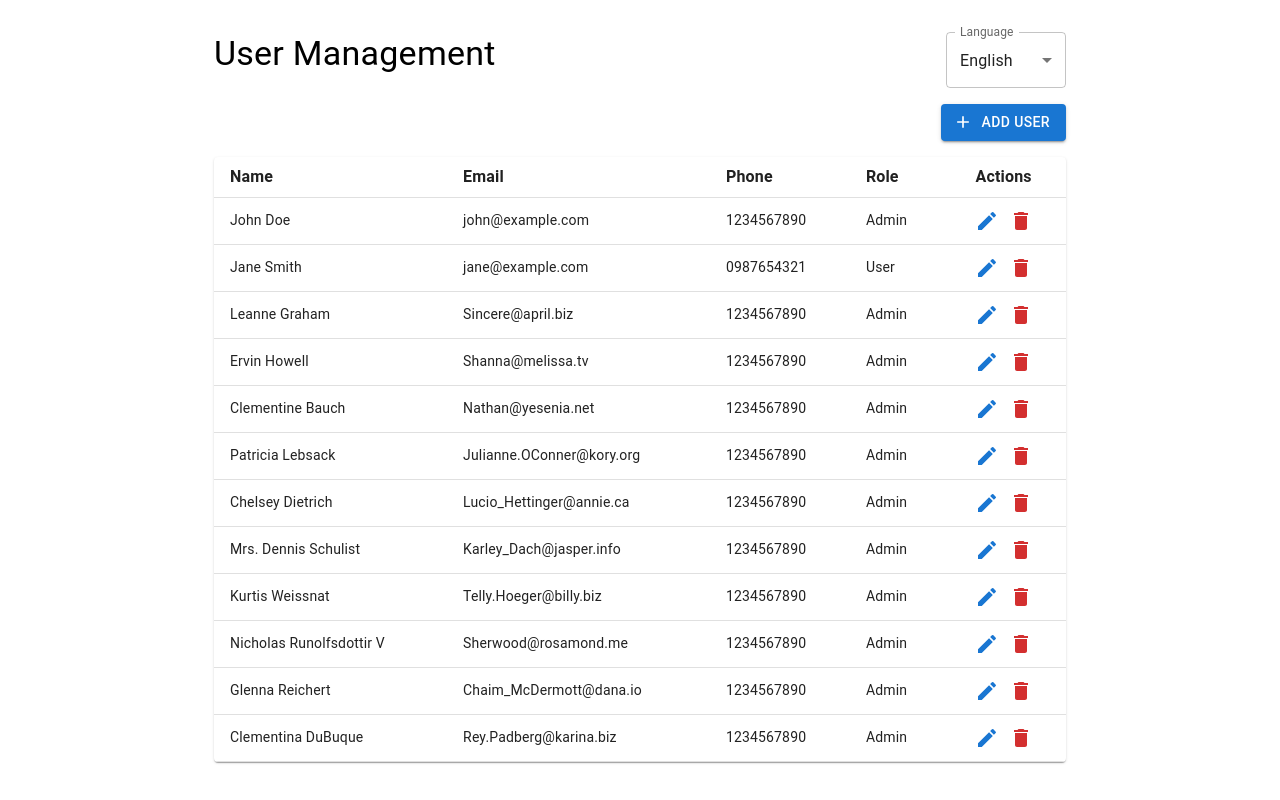
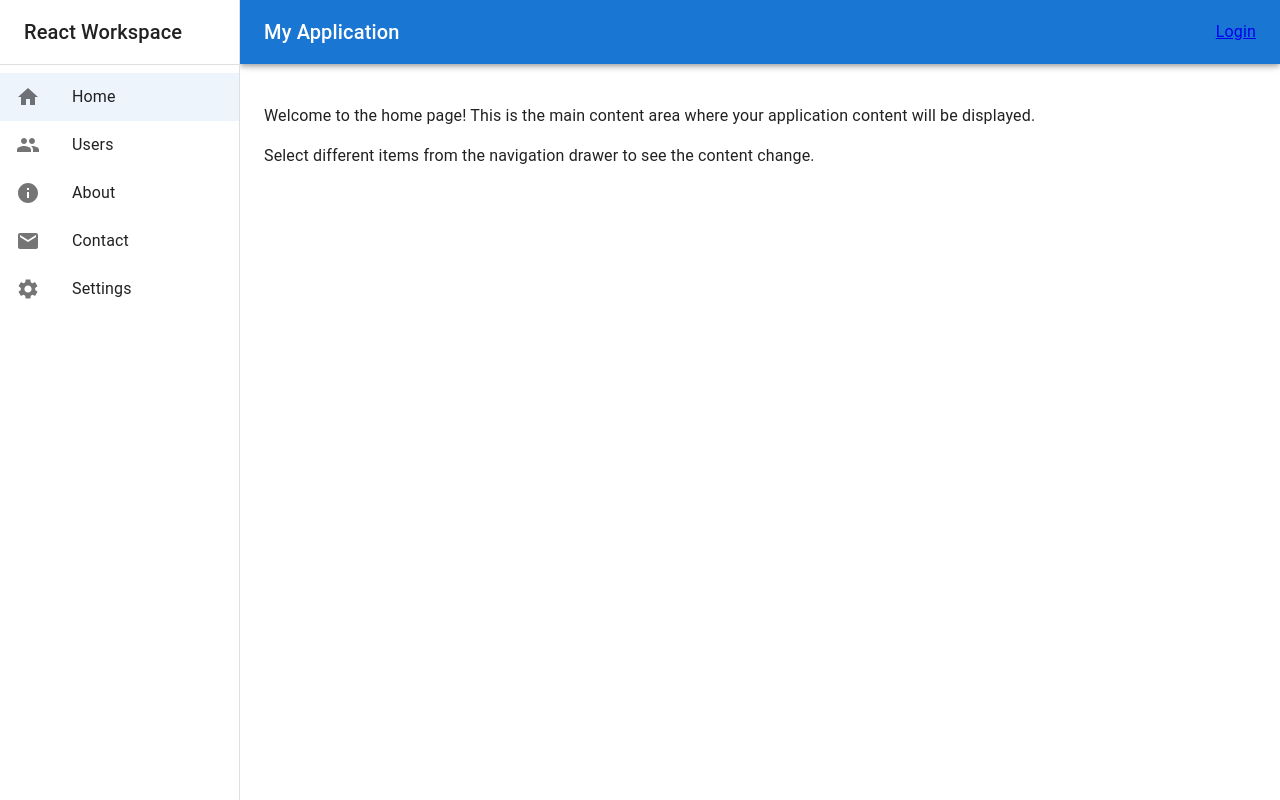
Before and after one commit to ajaykumar-bg/react-hook-form-mui-example, a React (Create React App) app: page /users in a window 1280 px wide. Built offline with nearby package versions, Linux system fonts and the light colour scheme; data requests are answered from the project's data file.

Commit message:
Added Appbar and drawer

```diff
--- a/src/App.jsx
+++ b/src/App.jsx
@@ -8,9 +8,9 @@ import {
 } from 'react-router-dom';
 
 import { store } from './redux/store';
+import ResponsiveDrawer from './components/ResponsiveDrawer';
 import Login from './features/auth/components/MuiLogin';
 import Register from './features/auth/components/MuiRegister';
-import UserManagement from './features/users/components/UserManagement';
 import ProtectedRoute from './components/ProtectedRoute';
 
 const App = () => {
@@ -24,7 +24,7 @@ const App = () => {
 						path='/users'
 						element={
 							<ProtectedRoute>
-								<UserManagement />
+								<ResponsiveDrawer />
 							</ProtectedRoute>
 						}
 					/>
--- /dev/null
+++ b/src/components/About.js
@@ -0,0 +1,14 @@
+import React from 'react';
+
+function About() {
+	return (
+		<div>
+			<p>
+				This is the about page. Here you can provide information about your
+				application or organization.
+			</p>
+		</div>
+	);
+}
+
+export default About;
--- /dev/null
+++ b/src/components/Contact.js
@@ -0,0 +1,14 @@
+import React from 'react';
+
+function Contact() {
+	return (
+		<div>
+			<p>
+				This is the contact page. Here you can provide contact information or a
+				form.
+			</p>
+		</div>
+	);
+}
+
+export default Contact;
--- /dev/null
+++ b/src/components/Home.js
@@ -0,0 +1,18 @@
+import React from 'react';
+
+function Home() {
+	return (
+		<div>
+			<p>
+				Welcome to the home page! This is the main content area where your
+				application content will be displayed.
+			</p>
+			<p>
+				Select different items from the navigation drawer to see the content
+				change.
+			</p>
+		</div>
+	);
+}
+
+export default Home;
--- /dev/null
+++ b/src/components/ResponsiveDrawer.js
@@ -0,0 +1,163 @@
+import React, { useState } from 'react';
+import { Link } from 'react-router';
+import {
+	AppBar,
+	Box,
+	CssBaseline,
+	Divider,
+	Drawer,
+	IconButton,
+	List,
+	ListItem,
+	ListItemButton,
+	ListItemIcon,
+	ListItemText,
+	Toolbar,
+	Typography,
+} from '@mui/material';
+import MenuIcon from '@mui/icons-material/Menu';
+import HomeIcon from '@mui/icons-material/Home';
+import PeopleIcon from '@mui/icons-material/People';
+import InfoIcon from '@mui/icons-material/Info';
+import MailIcon from '@mui/icons-material/Mail';
+import SettingsIcon from '@mui/icons-material/Settings';
+
+import Home from '../components/Home';
+import Contact from '../components/Contact';
+import Settings from '../components/Settings';
+import About from '../components/About';
+
+import UserManagement from '../features/users/components/UserManagement';
+
+const drawerWidth = 240;
+
+function ResponsiveDrawer() {
+	const [mobileOpen, setMobileOpen] = useState(false);
+	const [activeItem, setActiveItem] = useState('Home');
+
+	const handleDrawerToggle = () => {
+		setMobileOpen(!mobileOpen);
+	};
+
+	const menuItems = [
+		{ text: 'Home', icon: <HomeIcon /> },
+		{ text: 'Users', icon: <PeopleIcon /> },
+		{ text: 'About', icon: <InfoIcon /> },
+		{ text: 'Contact', icon: <MailIcon /> },
+		{ text: 'Settings', icon: <SettingsIcon /> },
+	];
+
+	const drawer = (
+		<div>
+			<Toolbar>
+				<Typography variant='h6' noWrap component='div'>
+					React Workspace
+				</Typography>
+			</Toolbar>
+			<Divider />
+			<List>
+				{menuItems.map((item) => (
+					<ListItem key={item.text} disablePadding>
+						<ListItemButton
+							selected={activeItem === item.text}
+							onClick={() => setActiveItem(item.text)}
+						>
+							<ListItemIcon>{item.icon}</ListItemIcon>
+							<ListItemText primary={item.text} />
+						</ListItemButton>
+					</ListItem>
+				))}
+			</List>
+		</div>
+	);
+
+	return (
+		<Box sx={{ display: 'flex' }}>
+			<CssBaseline />
+			<AppBar
+				position='fixed'
+				sx={{
+					width: { sm: `calc(100% - ${drawerWidth}px)` },
+					ml: { sm: `${drawerWidth}px` },
+				}}
+			>
+				<Toolbar>
+					<IconButton
+						color='inherit'
+						aria-label='open drawer'
+						edge='start'
+						onClick={handleDrawerToggle}
+						sx={{ mr: 2, display: { sm: 'none' } }}
+					>
+						<MenuIcon />
+					</IconButton>
+					<Typography variant='h6' noWrap component='div' sx={{ flexGrow: 1 }}>
+						My Application
+					</Typography>
+					<Link
+						to={{
+							pathname: '/login',
+						}}
+					>
+						Login
+					</Link>
+				</Toolbar>
+			</AppBar>
+			<Box
+				component='nav'
+				sx={{ width: { sm: drawerWidth }, flexShrink: { sm: 0 } }}
+				aria-label='mailbox folders'
+			>
+				{/* The implementation can be swapped with js to avoid SEO duplication of links. */}
+				<Drawer
+					variant='temporary'
+					open={mobileOpen}
+					onClose={handleDrawerToggle}
+					ModalProps={{
+						keepMounted: true, // Better open performance on mobile.
+					}}
+					sx={{
+						display: { xs: 'block', sm: 'none' },
+						'& .MuiDrawer-paper': {
+							boxSizing: 'border-box',
+							width: drawerWidth,
+						},
+					}}
+				>
+					{drawer}
+				</Drawer>
+				<Drawer
+					variant='permanent'
+					sx={{
+						display: { xs: 'none', sm: 'block' },
+						'& .MuiDrawer-paper': {
+							boxSizing: 'border-box',
+							width: drawerWidth,
+						},
+					}}
+					open
+				>
+					{drawer}
+				</Drawer>
+			</Box>
+			<Box
+				component='main'
+				sx={{
+					flexGrow: 1,
+					p: 3,
+					width: { sm: `calc(100% - ${drawerWidth}px)` },
+				}}
+			>
+				<Toolbar />
+				<>
+					{activeItem === 'Home' && <Home />}
+					{activeItem === 'Users' && <UserManagement />}
+					{activeItem === 'About' && <About />}
+					{activeItem === 'Contact' && <Contact />}
+					{activeItem === 'Settings' && <Settings />}
+				</>
+			</Box>
+		</Box>
+	);
+}
+export default ResponsiveDrawer;
--- /dev/null
+++ b/src/components/Settings.js
@@ -0,0 +1,14 @@
+import React from 'react';
+
+function Settings() {
+	return (
+		<div>
+			<p>
+				This is the settings page. Here users can configure various options for
+				your application.
+			</p>
+		</div>
+	);
+}
+
+export default Settings;
--- a/src/features/users/components/UserManagement.jsx
+++ b/src/features/users/components/UserManagement.jsx
@@ -86,7 +86,7 @@ function UserManagement() {
 		setSnackbar({ ...snackbar, open: false });
 	};
 	return (
-		<Container maxWidth='md'>
+		<Container>
 			<Box sx={{ my: 4 }}>
 				<Box
 					display='flex'
```
